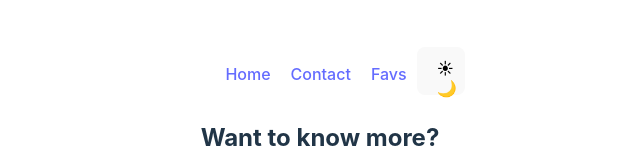
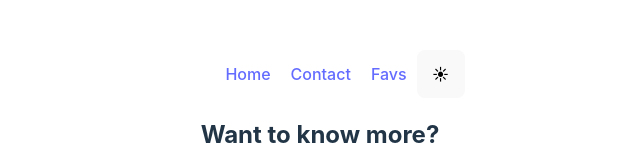
Before and after one commit to varistizabal30/Examen-frontend-final, a React (Vite) app: page /contact in a window 1280 px wide. Shown: the part 195-355 px from the top of the page, without its empty margins (320-960 px from the left). Built offline with nearby package versions, Linux system fonts and the light colour scheme; no server answers.

Commit message:
Update button navbar

```diff
--- a/src/Components/Navbar.jsx
+++ b/src/Components/Navbar.jsx
@@ -4,7 +4,7 @@ import { AppContext } from "../Context/AppContext";
 import styles from "../Styles/navbar.module.css";
 
 const Navbar = () => {
-  const { toggleTheme } = useContext(AppContext);
+  const { theme, toggleTheme } = useContext(AppContext);
 
   return (
     <div className="container">
@@ -26,7 +26,7 @@ const Navbar = () => {
         </li>
         <li className={`nav-item`}>
           <button onClick={toggleTheme} className={`btn btn-light ${styles.btnStyle}`}>
-            ☀ 🌙{" "}
+            {theme === "dark"? " 🌙 ": " ☀ "}
           </button>
         </li>
       </ul>
--- a/src/Styles/navbar.module.css
+++ b/src/Styles/navbar.module.css
@@ -18,8 +18,10 @@
   .btnStyle {
     width: 3rem;
     height: 3rem;
+    display: flex;
+    justify-content: center;
+    align-items: center;
   }
-
   .container {
     display: flex;
     align-items: center;
```
